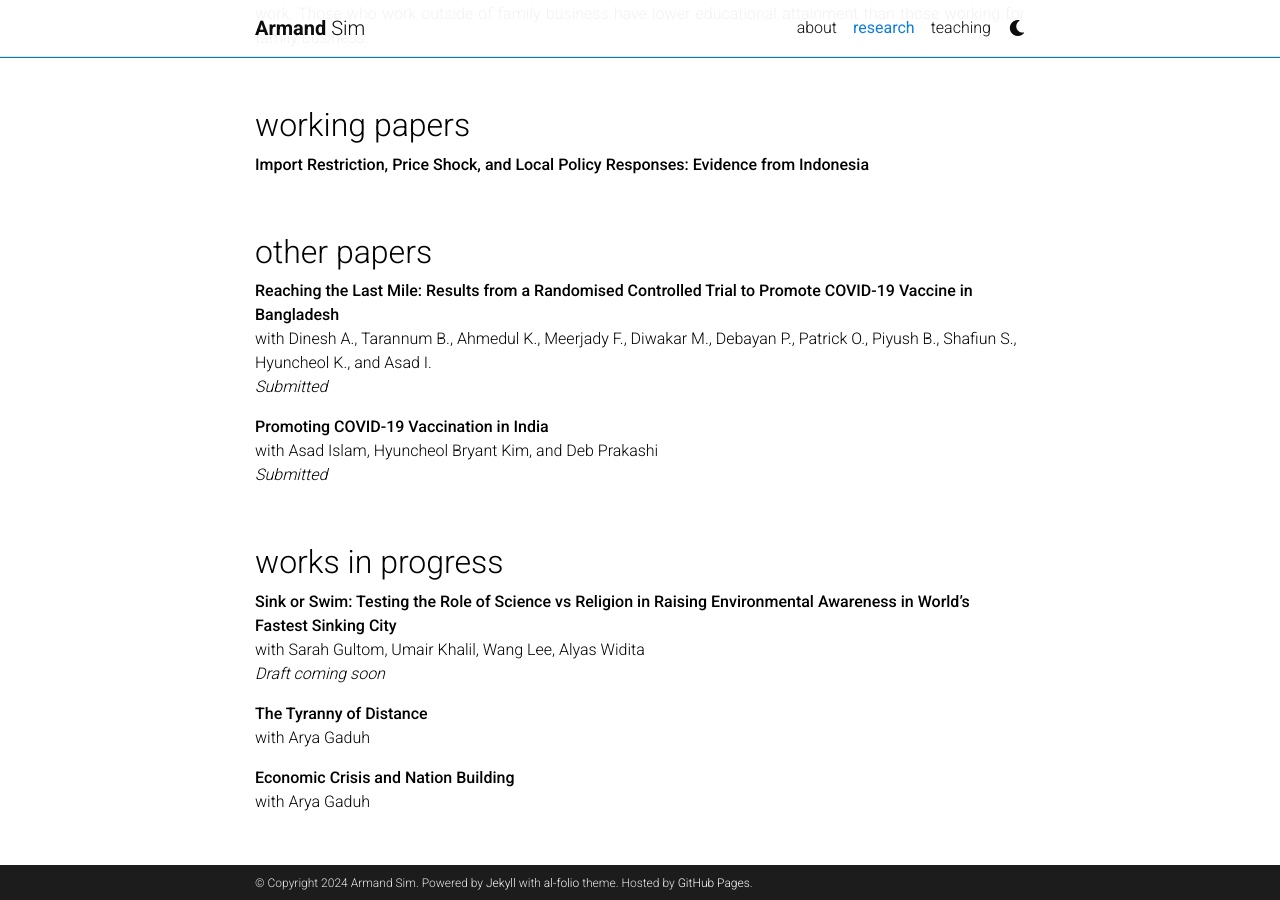
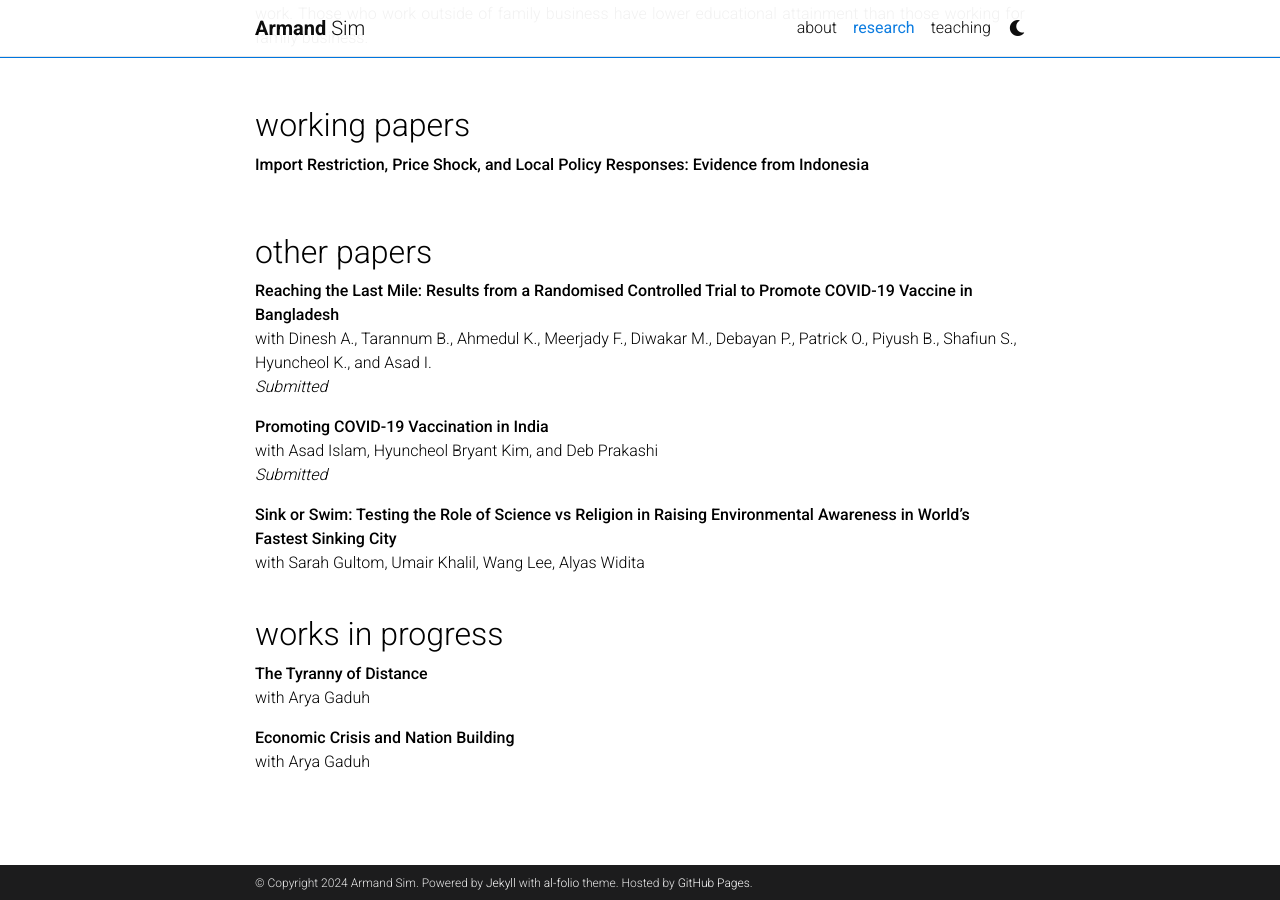
Before and after one commit to armandsim/armandsim.github.io, a Jekyll site: the page built from _pages/research.md, in a window 1280 px wide and 900 px high, scrolled down 1101 px. Built offline with Jekyll 4.4.1, drawn with Linux system fonts in a browser that asks for light colours; comment, search, counter and statistics services are not loaded; a style sheet for code colours, icons or effects is not loaded.

Commit message:
Update research.md

```diff
--- a/_pages/research.md
+++ b/_pages/research.md
@@ -48,13 +48,13 @@ with Dinesh A., Tarannum B., Ahmedul K., Meerjady F., Diwakar M., Debayan P., Pa
 with Asad Islam, Hyuncheol Bryant Kim, and Deb Prakashi <br>
 *Submitted* <br>
 
+**Sink or Swim: Testing the Role of Science vs Religion in Raising Environmental Awareness in World's Fastest Sinking City** <br>
+with Sarah Gultom, Umair Khalil, Wang Lee, Alyas Widita <br>
 <br>
 
 ## works in progress
 
-**Sink or Swim: Testing the Role of Science vs Religion in Raising Environmental Awareness in World's Fastest Sinking City** <br>
-with Sarah Gultom, Umair Khalil, Wang Lee, Alyas Widita <br>
-*Draft coming soon* <br>
+
 
 <!-- **Impacts of Mineral Export Ban in Indonesia** <br>
 with Hyuk Harry Son <br> -->
```
